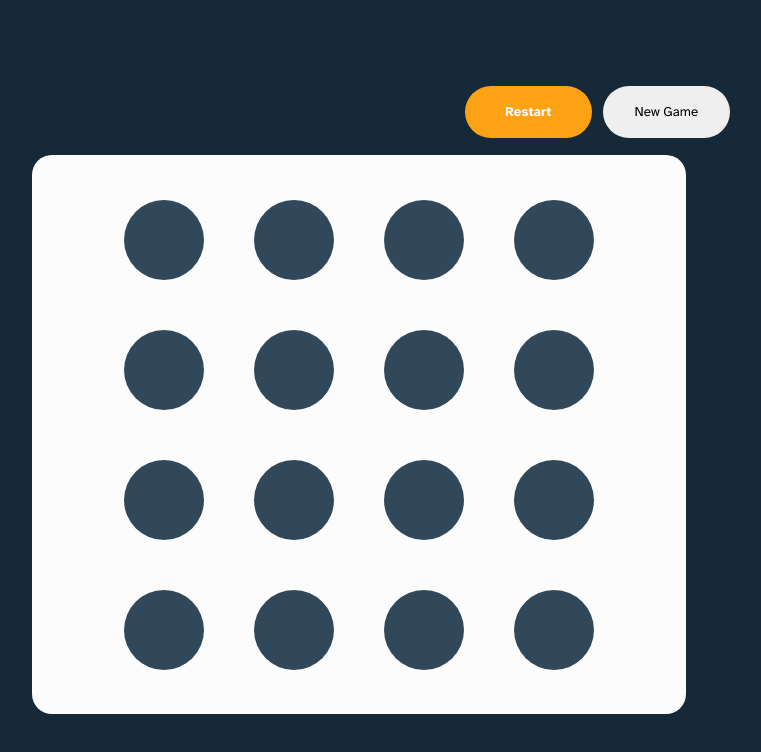
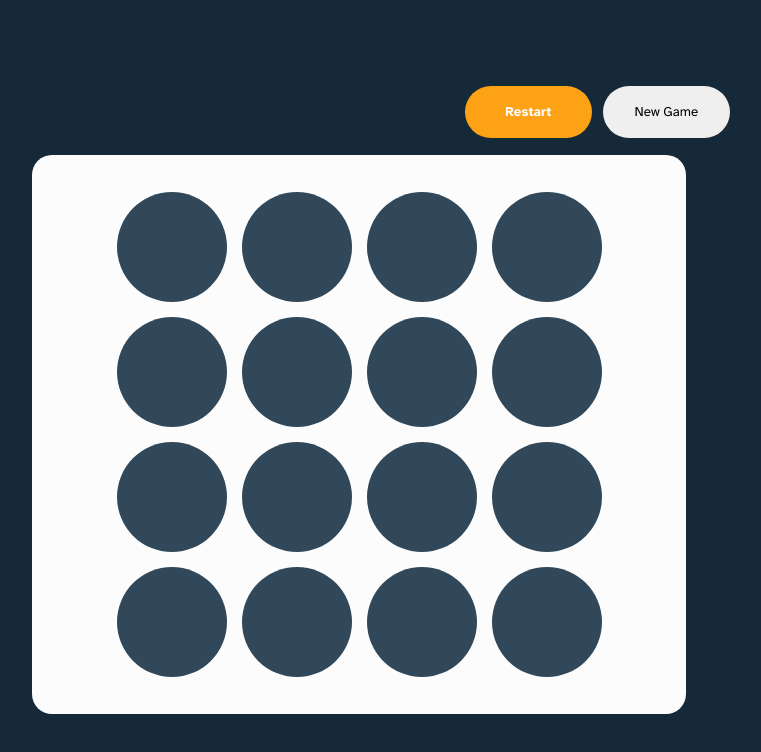
Before and after one commit to Davitvashakmadze/memory-game, a React (Create React App) app: page / in a window 1280 px wide. Both pictures are taken after a click on the button "Start Game". Shown: the top 752 px of the page, without its empty margins (281-1042 px from the left). Built offline with nearby package versions, Linux system fonts and the light colour scheme; a web font is replaced by a local one.

Commit message:
feat: add game components style

```diff
--- a/src/home.scss
+++ b/src/home.scss
@@ -148,11 +148,11 @@
   .grid-container {
     display: grid;
     grid-template-columns: repeat(4, 1fr); /* 4 columns */
-    gap: 50px; /* Gap between grid items */
+    gap: 15px; /* Gap between grid items */
   }
 
   .grid-item {
-    width: 80px; /* Full width of grid cell */
+    width: 110px; /* Full width of grid cell */
     height: 0; /* Height based on aspect ratio */
     padding-top: 100%; /* Aspect ratio 1:1 (square) */
     background: rgba(48, 72, 89, 1);
```
